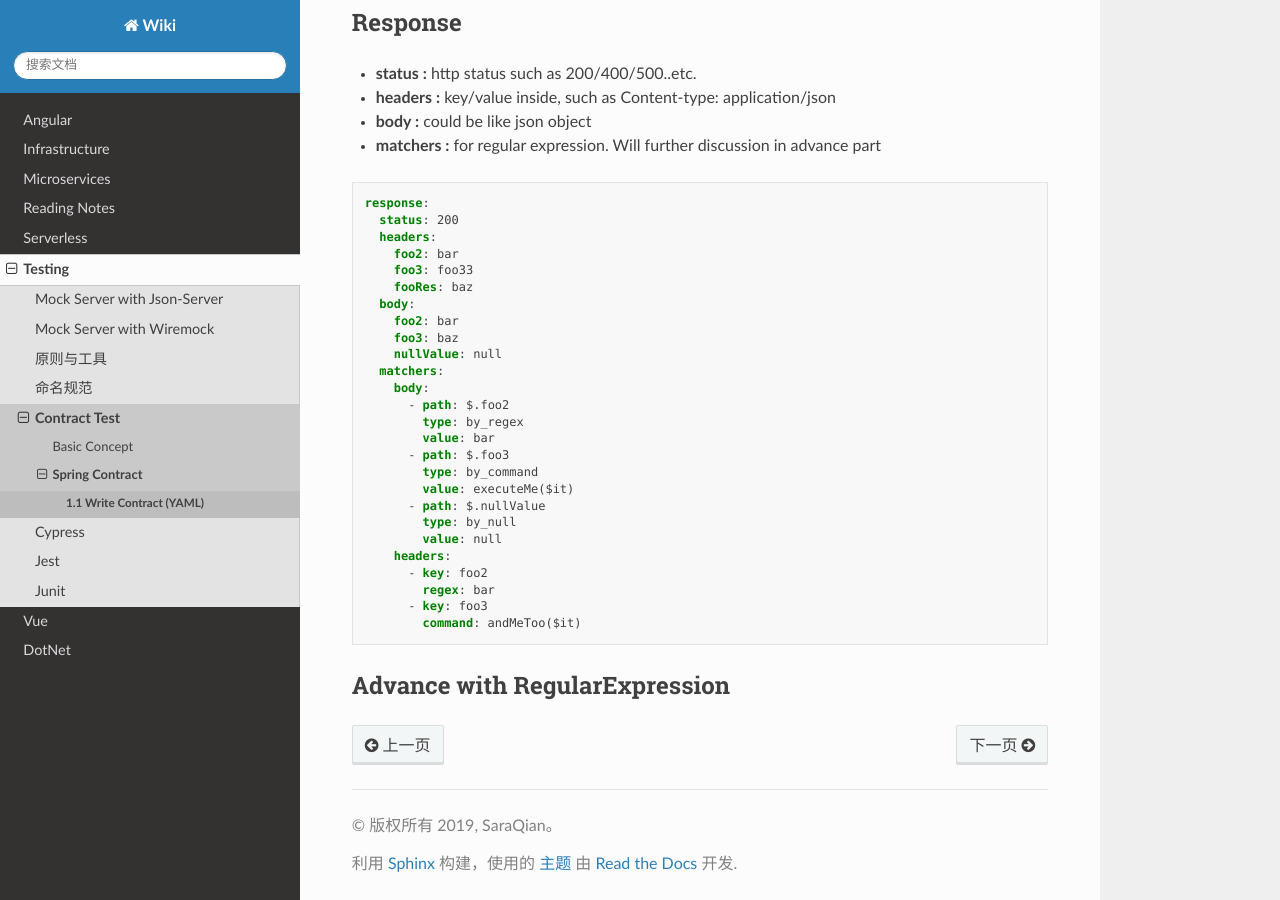
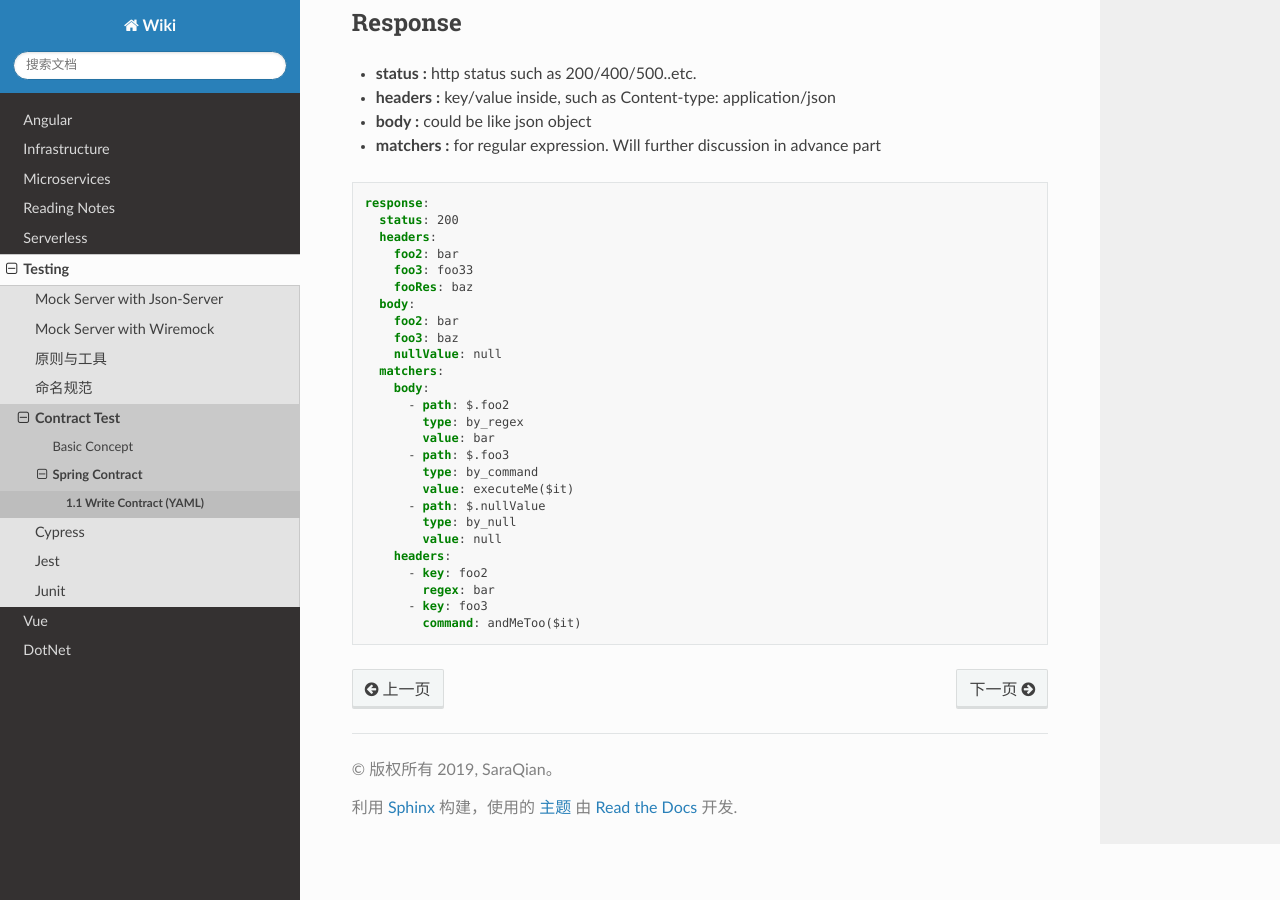
Before and after one commit to abigail830/Sphinx_wiki, a Sphinx documentation site: the page built from source/Testing/ContractTest/SpringContract/1_write_contract.rst, in a window 1280 px wide and 900 px high, scrolled down 1189 px. Built offline with Sphinx 7.4.7 and the Read the Docs theme 2.0.0, drawn with Linux system fonts in a browser that asks for light colours.

Commit message:
Update 1_write_contract.rst

```diff
--- a/source/Testing/ContractTest/SpringContract/1_write_contract.rst
+++ b/source/Testing/ContractTest/SpringContract/1_write_contract.rst
@@ -96,10 +96,6 @@ Response
 
 
 
-Advance with RegularExpression
------------------------------------------
-
-
 
 
 .. index:: Testing, Contract
```
